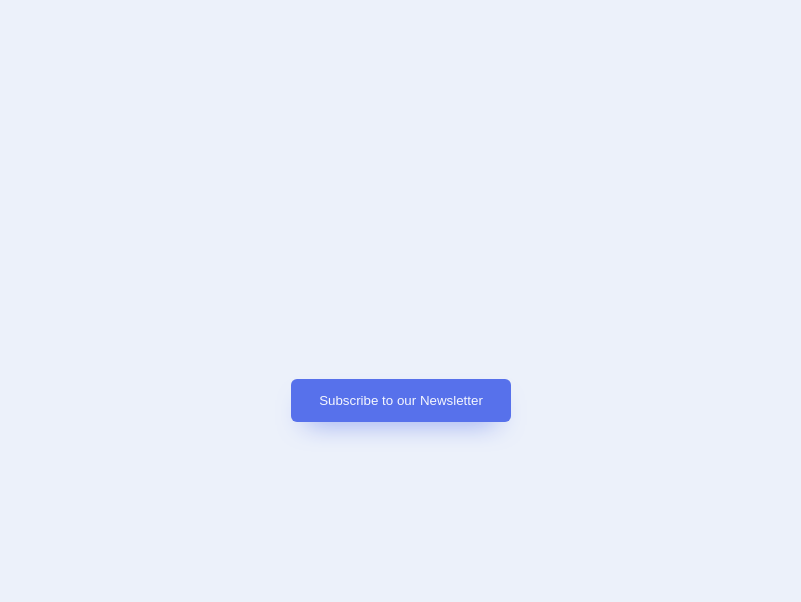
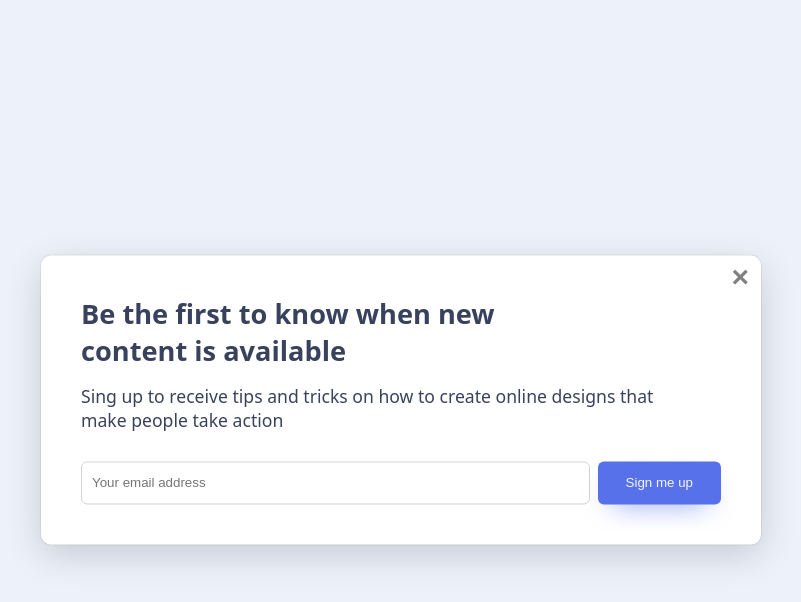
Before and after one commit to Jisan-mia/javascript-modal, a plain HTML site: page index.html in a window 1280 px wide. Both pictures are taken after a click on the button "Subscribe to our Newsletter". Shown: the whole page, without its empty margins (239-1040 px from the left). Drawn offline with Linux system fonts and the light colour scheme.

Commit message:
completed modal implementation with javascript

```diff
--- a/index.html
+++ b/index.html
@@ -6,15 +6,42 @@
   <meta name="viewport" content="width=device-width, initial-scale=1.0">
   <title>JavaScript-Modal</title>
   <link rel="stylesheet" href="modal.css">
+  <script src="./modal.js"></script>
 </head>
 <body>
 
   <!-- subscribe button -->
   <div>
-    <button class="open-modal primary-button">Subscribe to our Newsletter</button>
+    <button class="subscribe primary-button">Subscribe to our Newsletter</button>
   </div>
 
 
-  <script src="modal.js"></script>
+  <!-- modal -->
+  <div class="subscribe-wrapper">
+    <div class="subscribe-content">
+      <h2>Be the first to know when new  content is available</h2>
+
+      <p>Sing up to receive tips and tricks on how to create online designs that make people take action</p>
+
+      <form id="subscribe-form">
+        <input placeholder="Your email address" required type="email" name="email" id="emailInput">
+        <input type="submit" value="Sign me up" class="primary-button">
+      </form>
+    </div>
+  </div>
+
+
+  <script>
+      modal('.subscribe', '.subscribe-wrapper', '.subscribe-content', true)
+
+      const subscribeForm = document.querySelector('#subscribe-form')
+      const subWrapper = document.querySelector('.subscribe-wrapper')
+      console.log(subWrapper)
+      subscribeForm.addEventListener('submit', (event) => {
+        event.preventDefault();
+        subWrapper.style.display = 'none'
+      })
+
+  </script>
 </body>
 </html>
--- a/modal.css
+++ b/modal.css
@@ -15,6 +15,7 @@ body {
   display: flex;
   justify-content: center;
   align-items: center;
+  flex-direction: column;
 }
 
 .primary-button {
@@ -39,3 +40,123 @@ body {
 .primary-button:focus{
   outline: none;
 }
+
+
+.modal-wrapper {
+  position: fixed;
+
+  top: 0;
+  left: 0;
+
+  width: 100%;
+  height: 100%;
+
+  /* background: rgba(0,0,0,0.5); */
+  z-index: 1;
+  display: none;
+  animation-name: fadeIn;
+  animation-duration: 1s;
+}
+
+.modal-content {
+  position: relative;
+  top: 50%;
+  left: 50%;
+
+  width: 50%;
+  transform: translate(-50%, -50%);
+
+  background-color: #ffffff;
+  padding: 40px;
+  border-radius: 10px;
+  animation-name: slideIn;
+  animation-duration: 1s;
+  /* box-shadow: rgba(100, 100, 111, 0.2) 0px 7px 29px 0px; */
+  box-shadow: rgba(0, 0, 0, 0.16) 0px 10px 36px 0px, rgba(0, 0, 0, 0.06) 0px 0px 0px 1px;
+}
+
+
+.modal-close-btn {
+  position: absolute;
+  top: 22px;
+  right: 12px;
+
+  font-size: 30px;
+  line-height: 0;
+  font-weight: bolder;
+  font-family: Arial, Helvetica, sans-serif;
+  color: gray;
+  transition: all 0.15s ease-in-out;
+}
+.modal-close-btn:hover {
+  color: #000;
+  cursor: pointer;
+}
+
+
+/* animation */
+@keyframes slideIn {
+  from {
+    top: 60%;
+    opacity: 0;
+  }
+  to {
+    top: 50%;
+    opacity: 1
+  }
+}
+
+@keyframes fadeIn {
+  from {
+    opacity: 0;
+  }
+  to {
+    opacity: 1;
+  }
+}
+
+
+.subscribe-content {
+  color: #242E4C;
+  display: flex;
+  flex-direction: column;
+  gap: 0.91rem;
+}
+
+
+.subscribe-content h2 {
+  font-weight: 700;
+  font-size: 1.7rem;
+  opacity: 0.9;
+  max-width: 80%;
+}
+
+.subscribe-content p {
+  font-weight: 500;
+  opacity: 0.9;
+  font-size: 1.1rem;
+  max-width: 95%;
+}
+#subscribe-form {
+  display: flex;
+  gap:0.5em;
+margin-top: 15px;
+}
+
+#subscribe-form input[type='email'] {
+  flex: 1;
+  border: 1px solid lightgray;
+  border-radius: 6px;
+  padding-left: 10px;
+}
+#subscribe-form input[type='email']:focus {
+  outline: none;
+  border-color: blue;
+}
+
+@media (max-width: 768px) {
+  .modal-content {
+    padding: 20px;
+    width: 80%
+  }
+}
--- a/modal.js
+++ b/modal.js
@@ -0,0 +1,36 @@
+function modal(openModalSelector, modalWrapperSelector, modalContentSelector, isCloseBtn=false) {
+
+  // select elements
+  const openModalBtn = document.querySelector(openModalSelector);
+  const modalWrapperElm = document.querySelector(modalWrapperSelector);
+  const modalContentElem = document.querySelector(modalContentSelector);
+
+
+  modalWrapperElm.classList.add('modal-wrapper')
+  modalContentElem.classList.add('modal-content')
+
+  // open modal onclick
+  openModalBtn.addEventListener('click', () => {
+    modalWrapperElm.style.display = 'block'
+  })
+
+  // close modal using close(X) button
+  if(isCloseBtn) {
+    modalContentElem.innerHTML += '<span class="modal-close-btn"> &times; </span>'
+
+    const closeModalBtn = modalContentElem.querySelector('.modal-close-btn')
+
+
+    closeModalBtn.addEventListener('click', () => {
+      modalWrapperElm.style.display = 'none'
+    })
+  }
+
+
+  // close modal outside click
+  modalWrapperElm.addEventListener('click', (event) => {
+    if(event.target == modalWrapperElm) {
+      modalWrapperElm.style.display = 'none'
+    }
+  })
+}
```
